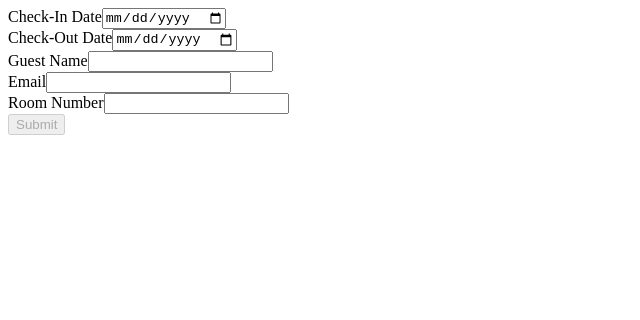
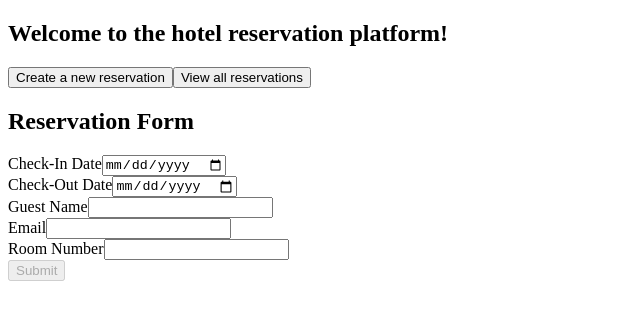
Before and after one commit to fanischam/hotel-app-angular, an Angular app: page /new in a window 1280 px wide. Shown: the top 320 px of the page, without its empty margins (0-640 px from the left). Built offline with nearby package versions, Linux system fonts and the light colour scheme.

Commit message:
added home component as header in all pages

```diff
--- a/src/app/reservation-form/reservation-form.html
+++ b/src/app/reservation-form/reservation-form.html
@@ -1,3 +1,5 @@
+<app-home></app-home>
+<h2>Reservation Form</h2>
 <form [formGroup]="reservationForm" (ngSubmit)="onSubmit()">
   <div>
     <label for="">Check-In Date</label>
--- a/src/app/reservation-form/reservation-form.ts
+++ b/src/app/reservation-form/reservation-form.ts
@@ -10,10 +10,11 @@ import {
 import { OnInit } from '@angular/core';
 import { ReservationService } from '../reservation/reservation';
 import { Router, ActivatedRoute } from '@angular/router';
+import { Home } from '../home/home';
 
 @Component({
   selector: 'app-reservation-form',
-  imports: [FormsModule, ReactiveFormsModule],
+  imports: [FormsModule, ReactiveFormsModule, Home],
   templateUrl: './reservation-form.html',
   styleUrl: './reservation-form.css',
 })
--- a/src/app/reservation-list/reservation-list.html
+++ b/src/app/reservation-list/reservation-list.html
@@ -1,3 +1,4 @@
+<app-home></app-home>
 <h2>Reservation List</h2>
 
 @if (reservations.length > 0) {
--- a/src/app/reservation-list/reservation-list.ts
+++ b/src/app/reservation-list/reservation-list.ts
@@ -2,10 +2,11 @@ import { Component, OnInit } from '@angular/core';
 import { ReservationService } from '../reservation/reservation';
 import { Reservation } from '../models/reservation';
 import { RouterModule } from '@angular/router';
+import { Home } from '../home/home';
 
 @Component({
   selector: 'app-reservation-list',
-  imports: [RouterModule],
+  imports: [RouterModule, Home],
   templateUrl: './reservation-list.html',
   styleUrl: './reservation-list.css',
 })
```
